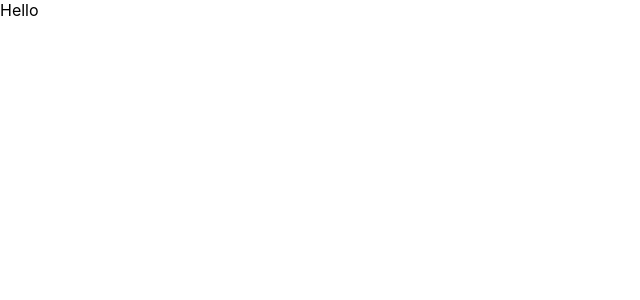
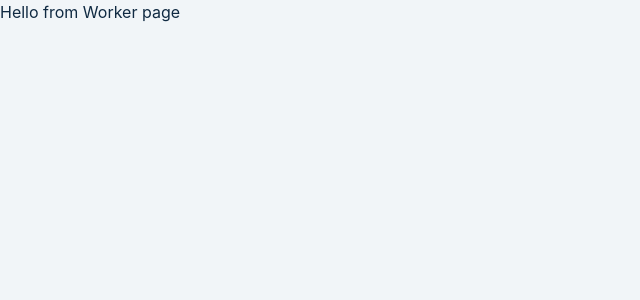
Before and after one commit to Krixxx/omblus-client, a React (Create React App) app: page /worker in a window 1280 px wide. Shown: the top 300 px of the page, without its empty margins (0-640 px from the left). Built offline with nearby package versions, Linux system fonts and the light colour scheme.

Commit message:
initial app structure and routing set up

```diff
--- /dev/null
+++ b/prettier.config.js
@@ -0,0 +1,4 @@
+module.exports = {
+    "semi": false,
+    "singleQuote": true
+}
--- a/src/App.js
+++ b/src/App.js
@@ -1,5 +1,23 @@
+import PrivateRoute from './components/PrivateRoute'
+import { BrowserRouter as Router, Route, Routes } from 'react-router-dom'
+
+import { Dashboard, Error, Home, Worker } from './pages'
+
 function App() {
-  return <div className='App'>Hello</div>;
+  return (
+    <Router>
+      <Routes>
+        <Route path="/" element={<Home />} />
+        <Route path="/dashboard" element={<PrivateRoute />}>
+          <Route path="/dashboard" element={<Dashboard />} />
+        </Route>
+        <Route path="/worker" element={<PrivateRoute />}>
+          <Route path="/worker" element={<Worker />} />
+        </Route>
+        <Route path="*" element={<Error />} />
+      </Routes>
+    </Router>
+  )
 }
 
-export default App;
+export default App
--- a/src/app/slices/authSlice.js
+++ b/src/app/slices/authSlice.js
@@ -1,6 +1,6 @@
 import { createSlice } from '@reduxjs/toolkit';
 
-const initialState = [];
+const initialState = { user: { name: 'marge', role: 'admin' } };
 
 const authSlice = createSlice({
   name: 'auth',
--- /dev/null
+++ b/src/components/PrivateRoute.js
@@ -0,0 +1,13 @@
+import React from 'react';
+import { Navigate, Outlet } from 'react-router-dom';
+import { useSelector } from 'react-redux';
+
+const PrivateRoute = ({ component: Component, ...rest }) => {
+  const user = useSelector((state) => state.auth.user);
+
+  console.log(user);
+
+  return user ? <Outlet /> : <Navigate to='/' />;
+};
+
+export default PrivateRoute;
--- a/src/index.css
+++ b/src/index.css
@@ -1,13 +1,206 @@
+/*
+===============
+Variables
+===============
+*/
+
+:root {
+  /* dark shades of primary color*/
+  --clr-primary-1: hsl(22, 28%, 21%);
+  --clr-primary-2: hsl(22, 28%, 29%);
+  --clr-primary-3: hsl(22, 28%, 37%);
+  --clr-primary-4: hsl(22, 28%, 45%);
+  /* primary/main color */
+  --clr-primary-5: hsl(22, 31%, 52%);
+  /* lighter shades of primary color */
+  --clr-primary-6: hsl(22, 31%, 60%);
+  --clr-primary-7: hsl(22, 31%, 67%);
+  --clr-primary-8: hsl(20, 31%, 74%);
+  --clr-primary-9: hsl(22, 31%, 81%);
+  --clr-primary-10: hsl(22, 31%, 88%);
+  /* darkest grey - used for headings */
+  --clr-grey-1: hsl(209, 61%, 16%);
+  --clr-grey-2: hsl(211, 39%, 23%);
+  --clr-grey-3: hsl(209, 34%, 30%);
+  --clr-grey-4: hsl(209, 28%, 39%);
+  /* grey used for paragraphs */
+  --clr-grey-5: hsl(210, 22%, 49%);
+  --clr-grey-6: hsl(209, 23%, 60%);
+  --clr-grey-7: hsl(211, 27%, 70%);
+  --clr-grey-8: hsl(210, 31%, 80%);
+  --clr-grey-9: hsl(212, 33%, 89%);
+  --clr-grey-10: hsl(210, 36%, 96%);
+  --clr-white: #fff;
+  --clr-red-dark: hsl(360, 67%, 44%);
+  --clr-red-light: hsl(360, 71%, 66%);
+  --clr-green-dark: hsl(125, 67%, 44%);
+  --clr-green-light: hsl(125, 71%, 66%);
+  --clr-black: #222;
+  --transition: all 0.3s linear;
+  --spacing: 0.1rem;
+  --radius: 0.25rem;
+  --light-shadow: 0 5px 15px rgba(0, 0, 0, 0.1);
+  --dark-shadow: 0 5px 15px rgba(0, 0, 0, 0.2);
+  --max-width: 1500px;
+  --fixed-width: 620px;
+}
+/*
+===============
+Global Styles
+===============
+*/
+
+*,
+::after,
+::before {
+  margin: 0;
+  padding: 0;
+  box-sizing: border-box;
+}
 body {
-  margin: 0;
-  font-family: -apple-system, BlinkMacSystemFont, 'Segoe UI', 'Roboto', 'Oxygen',
-    'Ubuntu', 'Cantarell', 'Fira Sans', 'Droid Sans', 'Helvetica Neue',
-    sans-serif;
-  -webkit-font-smoothing: antialiased;
-  -moz-osx-font-smoothing: grayscale;
+  font-family: -apple-system, BlinkMacSystemFont, 'Segoe UI', Roboto, Oxygen,
+    Ubuntu, Cantarell, 'Open Sans', 'Helvetica Neue', sans-serif;
+  background: var(--clr-grey-10);
+  color: var(--clr-grey-1);
+  line-height: 1.5;
+  font-size: 0.875rem;
+}
+ul {
+  list-style-type: none;
+}
+a {
+  text-decoration: none;
+}
+hr {
+  border: none;
+  border-top: 1px solid var(--clr-grey-8);
+}
+h1,
+h2,
+h3,
+h4,
+h5 {
+  /* letter-spacing: var(--spacing); */
+  text-transform: capitalize;
+  line-height: 1.25;
+  margin-bottom: 0.75rem;
+}
+h1 {
+  font-size: 2.5rem;
+}
+h2 {
+  font-size: 2rem;
+}
+h3 {
+  font-size: 1.5rem;
+}
+h4 {
+  font-size: 1.25rem;
+}
+h5 {
+  font-size: 0.875rem;
+}
+p {
+  margin-bottom: 1.25rem;
+  color: var(--clr-grey-3);
+}
+@media screen and (min-width: 800px) {
+  h1 {
+    font-size: 3rem;
+  }
+  h2 {
+    font-size: 2rem;
+  }
+  h3 {
+    font-size: 1.75rem;
+  }
+  h4 {
+    font-size: 1.5rem;
+  }
+  h5 {
+    font-size: 1rem;
+  }
+  body {
+    font-size: 1rem;
+  }
+  h1,
+  h2,
+  h3,
+  h4 {
+    line-height: 1;
+  }
+}
+/*  global classes */
+
+/* section */
+.section {
+  padding: 5rem 0;
+}
+.section-center {
+  width: 90vw;
+  margin: 0 auto;
+  max-width: var(--max-width);
 }
 
-code {
-  font-family: source-code-pro, Menlo, Monaco, Consolas, 'Courier New',
-    monospace;
+@media screen and (min-width: 992px) {
+  .section-center {
+    width: 95vw;
+  }
 }
+.text-center {
+  text-align: center;
+}
+@keyframes spinner {
+  to {
+    transform: rotate(360deg);
+  }
+}
+
+.loading {
+  width: 6rem;
+  height: 6rem;
+  margin: 0 auto;
+  margin-top: 10rem;
+  border-radius: 50%;
+  border: 4px solid #ccc;
+  border-top-color: var(--clr-primary-5);
+  animation: spinner 0.6s linear infinite;
+}
+
+.btn {
+  text-transform: uppercase;
+  background: var(--clr-primary-5);
+  color: var(--clr-primary-10);
+  padding: 0.375rem 0.75rem;
+  letter-spacing: var(--spacing);
+  display: inline-block;
+  font-weight: 400;
+  transition: var(--transition);
+  font-size: 0.875rem;
+  cursor: pointer;
+  box-shadow: 0 1px 3px rgba(0, 0, 0, 0.2);
+  border-radius: var(--radius);
+  border-color: transparent;
+}
+.btn:hover {
+  color: var(--clr-primary-1);
+  background: var(--clr-primary-7);
+}
+.title {
+  text-align: center;
+}
+.title .underline {
+  width: 6rem;
+  height: 0.25rem;
+  background: #49a6e9;
+  background: var(--clr-primary-5);
+  margin-left: auto;
+  margin-right: auto;
+}
+.page-100 {
+  min-height: calc(100vh - 10rem);
+  padding: 5rem 0;
+}
+.page {
+  min-height: calc(100vh - (20vh + 10rem));
+}
--- /dev/null
+++ b/src/pages/Dashboard.js
@@ -0,0 +1,7 @@
+import React from 'react';
+
+const Dashboard = () => {
+  return <div>Hello from Dashboard</div>;
+};
+
+export default Dashboard;
--- /dev/null
+++ b/src/pages/Error.js
@@ -0,0 +1,7 @@
+import React from 'react';
+
+const Error = () => {
+  return <div>Hello from Error</div>;
+};
+
+export default Error;
--- /dev/null
+++ b/src/pages/Home.js
@@ -0,0 +1,10 @@
+import React from 'react'
+import styled from 'styled-components'
+import { useSelector } from 'react-redux'
+import { Navigate } from 'react-router-dom'
+
+const Home = () => {
+  return <div>Hello from Home</div>
+}
+
+export default Home
--- /dev/null
+++ b/src/pages/Worker.js
@@ -0,0 +1,7 @@
+import React from 'react';
+
+const Worker = () => {
+  return <div>Hello from Worker page</div>;
+};
+
+export default Worker;
--- /dev/null
+++ b/src/pages/index.js
@@ -0,0 +1,6 @@
+import Dashboard from './Dashboard';
+import Error from './Error';
+import Home from './Home';
+import Worker from './Worker';
+
+export { Dashboard, Error, Home, Worker };
```
